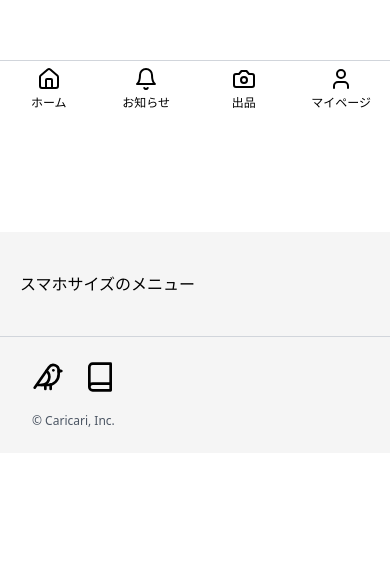
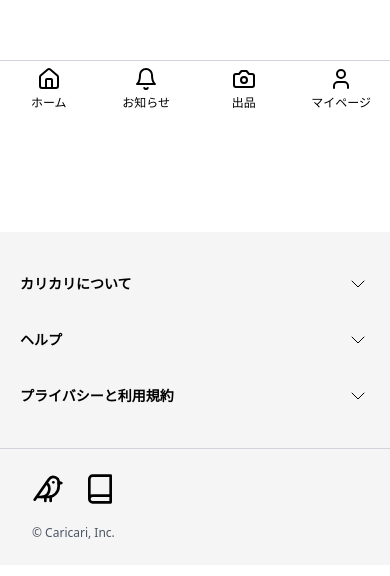
Before and after one commit to stray-code/zenn-mercari-clone, a React (Vite) app: page / in a window 390 px wide. Shown: the part 727-1303 px from the top of the page. Before the commit the page ends 1237 px from the top, so only its background shows below. Built offline with nearby package versions, Linux system fonts and the light colour scheme.

Commit message:
スマホサイズのメニューを作成

```diff
--- /dev/null
+++ b/src/layouts/FooterMenusSP.tsx
@@ -0,0 +1,31 @@
+import { ChevronDown } from 'lucide-react';
+
+import { Menu } from '../types';
+
+type Props = {
+  heading: string;
+  menus: Menu[];
+};
+
+export const FooterMenusSP = ({ heading, menus }: Props) => {
+  return (
+    <details className="group space-y-4">
+      <summary className="flex list-none items-center justify-between">
+        <span className="text-sm font-bold">{heading}</span>
+        <ChevronDown className="stroke-1 group-open:rotate-180" />
+      </summary>
+      <ul className="space-y-1">
+        {menus.map((menu, index) => (
+          <li key={index}>
+            <a
+              href={menu.link}
+              className="text-sm hover:text-gray-400 hover:underline"
+            >
+              {menu.label}
+            </a>
+          </li>
+        ))}
+      </ul>
+    </details>
+  );
+};
--- a/src/layouts/PageFooter.tsx
+++ b/src/layouts/PageFooter.tsx
@@ -1,13 +1,17 @@
 import { Bird, Book } from 'lucide-react';
 
 import { aboutMenus, helpMenus, termsMenus } from '../constants';
-import { FooterMenus } from './';
+import { FooterMenusSP, FooterMenus } from './';
 
 export const PageFooter = () => {
   return (
     <footer className="bg-neutral-100">
       <div className="py-10">
-        <div className="space-y-8 px-5 lg:hidden">スマホサイズのメニュー</div>
+        <div className="space-y-8 px-5 lg:hidden">
+          <FooterMenusSP heading="カリカリについて" menus={aboutMenus} />
+          <FooterMenusSP heading="ヘルプ" menus={helpMenus} />
+          <FooterMenusSP heading="プライバシーと利用規約" menus={termsMenus} />
+        </div>
         <div className="hidden gap-5 px-10 lg:flex">
           <FooterMenus heading="カリカリについて" menus={aboutMenus} />
           <FooterMenus heading="ヘルプ" menus={helpMenus} />
--- a/src/layouts/index.ts
+++ b/src/layouts/index.ts
@@ -1,4 +1,5 @@
 export * from './FooterMenus';
+export * from './FooterMenusSP';
 export * from './PageFooter';
 export * from './PageHeader';
 export * from './PageNavigation';
```
